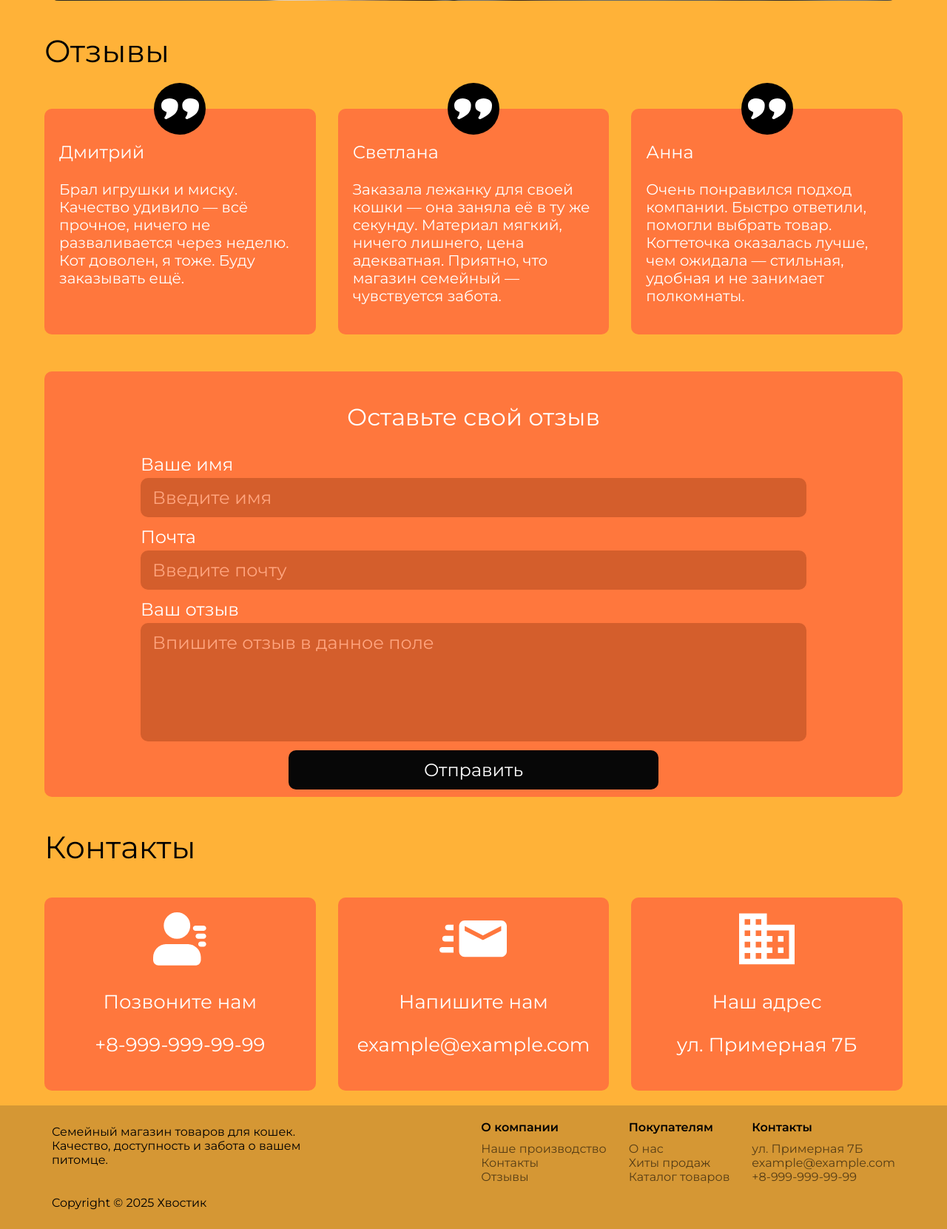
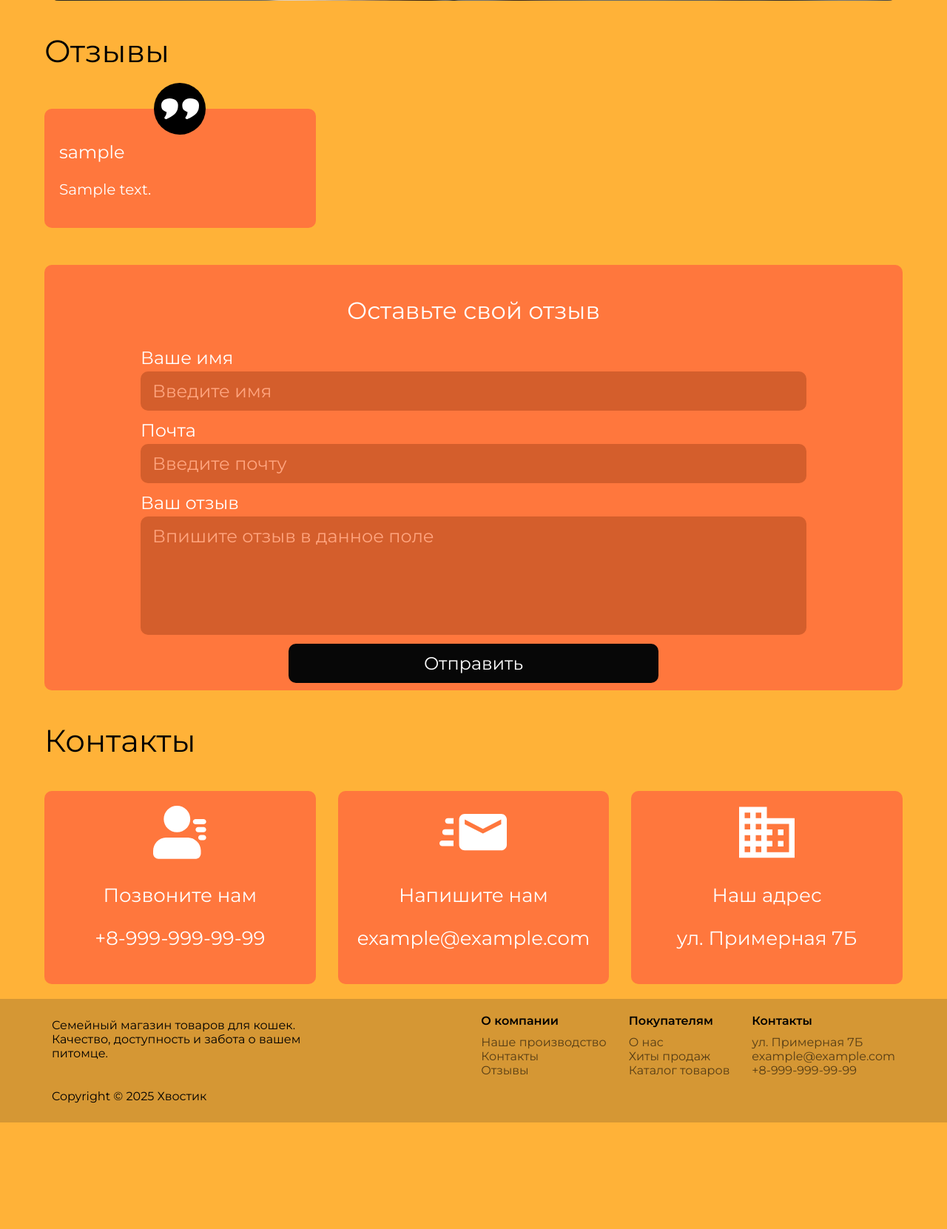
Before and after one commit to kuramagod/XBOCTUK, a FastAPI app: template templates/index.html in a window 1280 px wide. Shown: the part 3799-5460 px from the top of the page at 74% size. After the commit the page ends 5316 px from the top, so only its background shows below. Run offline with FastAPI, Linux system fonts and the light colour scheme; the template is opened without the code that fills it: most values are stand-ins (such as "Sample title", 1, 10 or a date in 2020).

Commit message:
Добавил отзывы в html через шаблонизатор

```diff
--- a/main.py
+++ b/main.py
@@ -1,12 +1,13 @@
 from pathlib import Path
 from fastapi import FastAPI, Request
 from routers import product, review, category
-from database import create_dn_and_tables
+from database import create_dn_and_tables, SessionDep
 from fastapi.templating import Jinja2Templates
 from fastapi.staticfiles import StaticFiles
 
 
 app = FastAPI()
+
 
 app.include_router(product.router)
 app.include_router(review.router)
@@ -22,5 +23,10 @@ def on_startup():
     create_dn_and_tables()
 
 @app.get("/")
-def main_page(request: Request):
-    return template_obj.TemplateResponse("index.html", {"request": request})
+def main_page(
+    request: Request,
+    session: SessionDep
+    ):
+    reviews = review.read_reviews(session)
+
+    return template_obj.TemplateResponse("index.html", {"request": request, "reviews": reviews})
--- a/templates/index.html
+++ b/templates/index.html
@@ -223,36 +223,17 @@
             <div class="container">
                 <p class="title">Отзывы</p>
                 <div class="reviews_flex">
+                    {% for review in reviews %}
                     <div class="review">
                         <div class="quote">
                             <svg width="51" height="28" viewBox="0 0 51 28" fill="none" xmlns="http://www.w3.org/2000/svg">
                                 <path d="M11.3333 0C8.058 0 5.1425 0.877344 3.10533 2.55503C1.06533 4.23505 0 6.63141 0 9.32878C0 11.8558 0.538333 13.9022 2.01167 15.5145C3.179 16.7885 5.07167 17.5492 7.02667 18.3449C7.03233 20.9046 6.97 21.8636 4.53333 25.373C3.43967 26.9527 5.63267 28.6863 7.50267 27.7227C13.2373 24.7733 17.0198 22.4959 19.4452 19.6656C21.8733 16.8352 22.6667 13.5755 22.6667 9.32878C22.6667 6.63141 21.607 4.23505 19.567 2.55503C17.527 0.875011 14.6087 0 11.3333 0ZM39.6667 0C36.3913 0 33.4758 0.877344 31.4387 2.55503C29.3987 4.23505 28.3333 6.63141 28.3333 9.32878C28.3333 11.8558 28.8717 13.9022 30.345 15.5145C31.5123 16.7885 33.405 17.5492 35.36 18.3449C35.3657 20.9046 35.3033 21.8636 32.8667 25.373C31.773 26.9527 33.966 28.6863 35.836 27.7227C41.5707 24.7733 45.3532 22.4959 47.7785 19.6656C50.2067 16.8352 51 13.5755 51 9.32878C51 6.63141 49.9403 4.23505 47.9003 2.55503C45.8603 0.875011 42.942 0 39.6667 0Z" fill="white"/>
                             </svg>
                         </div>
-                        <p class="review_username">Дмитрий</p>
-                        <p class="review_text">Брал игрушки и миску. Качество удивило — всё прочное, ничего не разваливается через неделю.
-                            Кот доволен, я тоже. Буду заказывать ещё.</p>
+                        <p class="review_username">{{ review.username }}</p>
+                        <p class="review_text">{{ review.text }}</p>
                     </div>
-                    <div class="review">
-                        <div class="quote">
-                            <svg width="51" height="28" viewBox="0 0 51 28" fill="none" xmlns="http://www.w3.org/2000/svg">
-                                <path d="M11.3333 0C8.058 0 5.1425 0.877344 3.10533 2.55503C1.06533 4.23505 0 6.63141 0 9.32878C0 11.8558 0.538333 13.9022 2.01167 15.5145C3.179 16.7885 5.07167 17.5492 7.02667 18.3449C7.03233 20.9046 6.97 21.8636 4.53333 25.373C3.43967 26.9527 5.63267 28.6863 7.50267 27.7227C13.2373 24.7733 17.0198 22.4959 19.4452 19.6656C21.8733 16.8352 22.6667 13.5755 22.6667 9.32878C22.6667 6.63141 21.607 4.23505 19.567 2.55503C17.527 0.875011 14.6087 0 11.3333 0ZM39.6667 0C36.3913 0 33.4758 0.877344 31.4387 2.55503C29.3987 4.23505 28.3333 6.63141 28.3333 9.32878C28.3333 11.8558 28.8717 13.9022 30.345 15.5145C31.5123 16.7885 33.405 17.5492 35.36 18.3449C35.3657 20.9046 35.3033 21.8636 32.8667 25.373C31.773 26.9527 33.966 28.6863 35.836 27.7227C41.5707 24.7733 45.3532 22.4959 47.7785 19.6656C50.2067 16.8352 51 13.5755 51 9.32878C51 6.63141 49.9403 4.23505 47.9003 2.55503C45.8603 0.875011 42.942 0 39.6667 0Z" fill="white"/>
-                            </svg>
-                        </div>
-                        <p class="review_username">Светлана</p>
-                        <p class="review_text">Заказала лежанку для своей кошки — она заняла её в ту же секунду.
-                            Материал мягкий, ничего лишнего, цена адекватная. Приятно, что магазин семейный — чувствуется забота.</p>
-                    </div>
-                    <div class="review">
-                        <div class="quote">
-                            <svg width="51" height="28" viewBox="0 0 51 28" fill="none" xmlns="http://www.w3.org/2000/svg">
-                                <path d="M11.3333 0C8.058 0 5.1425 0.877344 3.10533 2.55503C1.06533 4.23505 0 6.63141 0 9.32878C0 11.8558 0.538333 13.9022 2.01167 15.5145C3.179 16.7885 5.07167 17.5492 7.02667 18.3449C7.03233 20.9046 6.97 21.8636 4.53333 25.373C3.43967 26.9527 5.63267 28.6863 7.50267 27.7227C13.2373 24.7733 17.0198 22.4959 19.4452 19.6656C21.8733 16.8352 22.6667 13.5755 22.6667 9.32878C22.6667 6.63141 21.607 4.23505 19.567 2.55503C17.527 0.875011 14.6087 0 11.3333 0ZM39.6667 0C36.3913 0 33.4758 0.877344 31.4387 2.55503C29.3987 4.23505 28.3333 6.63141 28.3333 9.32878C28.3333 11.8558 28.8717 13.9022 30.345 15.5145C31.5123 16.7885 33.405 17.5492 35.36 18.3449C35.3657 20.9046 35.3033 21.8636 32.8667 25.373C31.773 26.9527 33.966 28.6863 35.836 27.7227C41.5707 24.7733 45.3532 22.4959 47.7785 19.6656C50.2067 16.8352 51 13.5755 51 9.32878C51 6.63141 49.9403 4.23505 47.9003 2.55503C45.8603 0.875011 42.942 0 39.6667 0Z" fill="white"/>
-                            </svg>
-                        </div>
-                        <p class="review_username">Анна</p>
-                        <p class="review_text">Очень понравился подход компании. Быстро ответили, помогли выбрать товар.
-                            Когтеточка оказалась лучше, чем ожидала — стильная, удобная и не занимает полкомнаты.</p>
-                    </div>
+                    {% endfor %}
                 </div>
                 <div class="leave_review">
                     <p class="leave_review_title">Оставьте свой отзыв</p>
```
Also changed, not shown: database.db.
